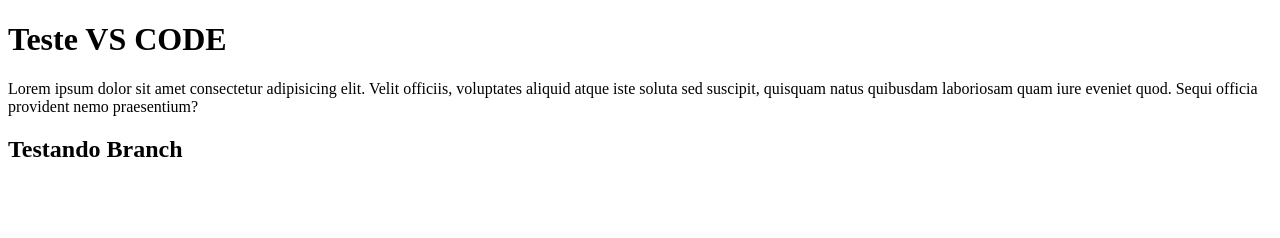
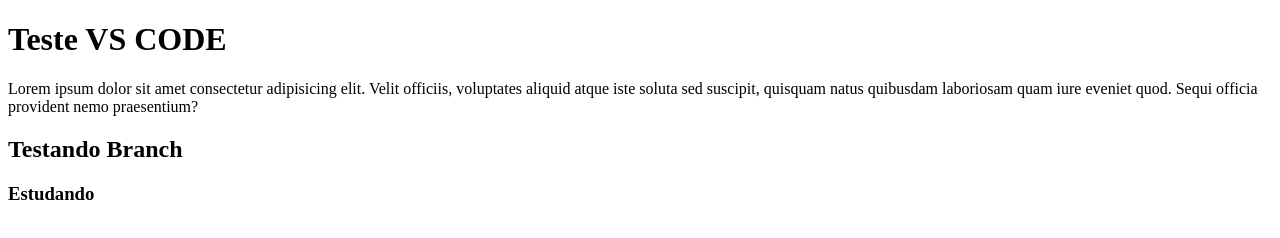
Before and after one commit to guilhermeprogrammer0/teste-vscode, a plain HTML site: page index.html in a window 1280 px wide. Drawn offline with Linux system fonts and the light colour scheme.

Commit message:
Estudando Branch

```diff
--- a/index.html
+++ b/index.html
@@ -9,5 +9,6 @@
     <h1>Teste VS CODE</h1>
     <p>Lorem ipsum dolor sit amet consectetur adipisicing elit. Velit officiis, voluptates aliquid atque iste soluta sed suscipit, quisquam natus quibusdam laboriosam quam iure eveniet quod. Sequi officia provident nemo praesentium?</p>
     <h2>Testando Branch</h2>
+    <h3>Estudando</h3>
 </body>
 </html>
```
